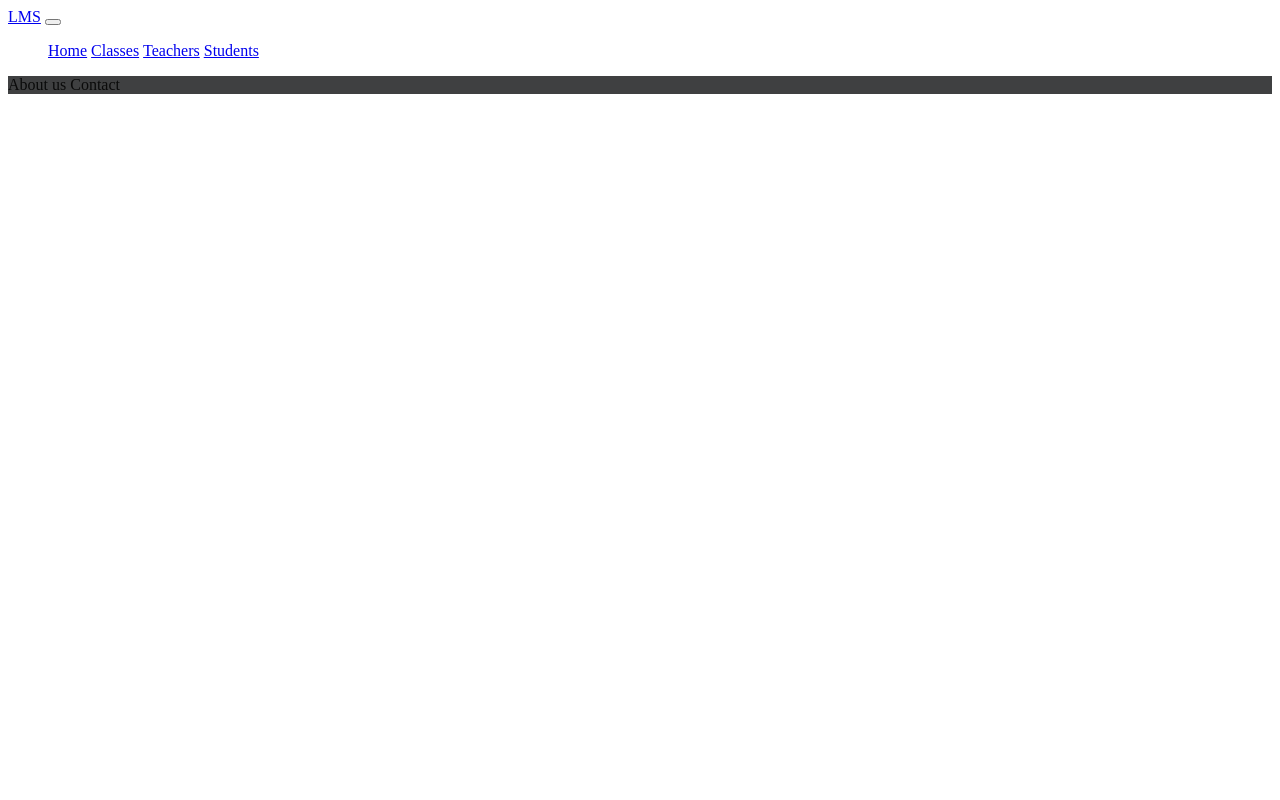
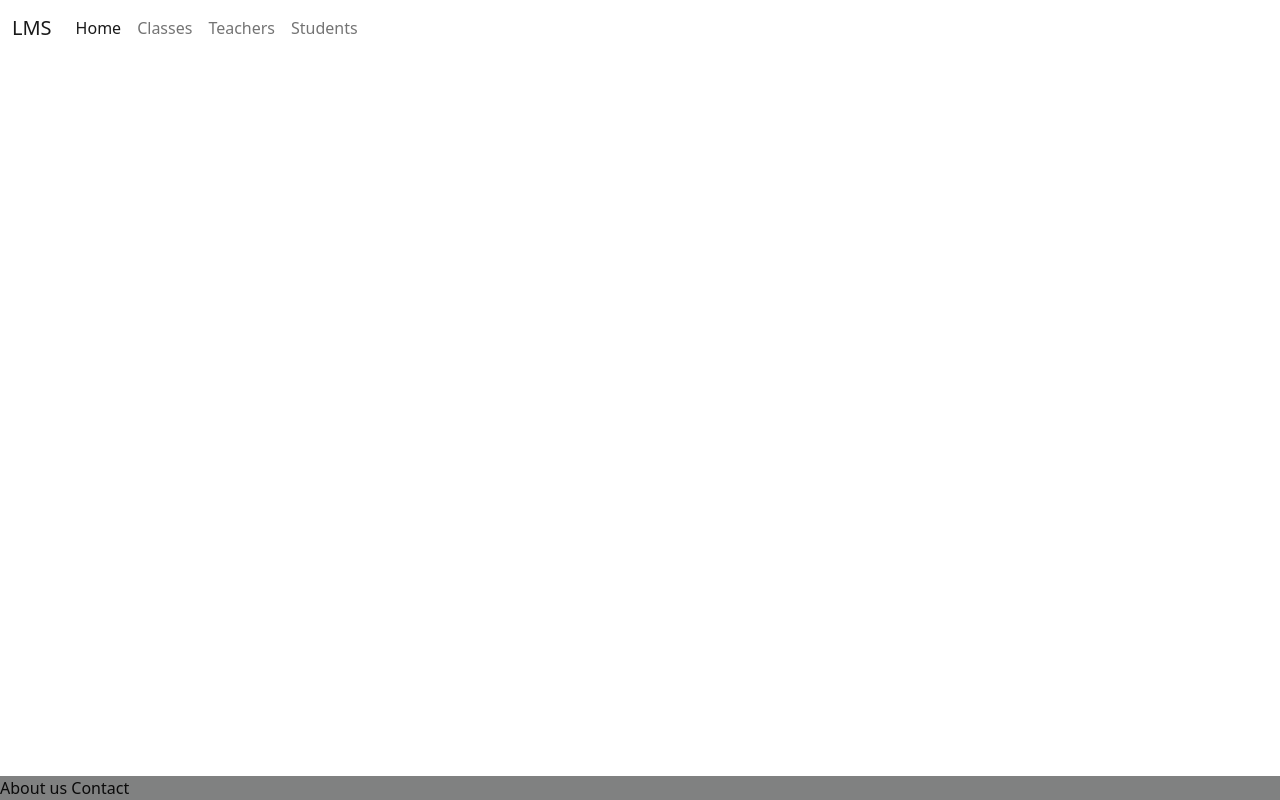
Before and after one commit to udeba/my-school-management-system-project, a plain HTML site: page index.html in a window 1280 px wide. Drawn offline with nearby package versions, Linux system fonts and the light colour scheme.

Commit message:
footer fixed

```diff
--- a/index.html
+++ b/index.html
@@ -5,9 +5,15 @@
     <meta name="viewport" content="width=device-width, initial-scale=1.0" />
     <title>LMS</title>
     <link rel="stylesheet" href="./style.css" />
+    <link
+      href="https://cdn.jsdelivr.net/npm/bootstrap@5.2.3/dist/css/bootstrap.min.css"
+      rel="stylesheet"
+      integrity="sha384-rbsA2VBKQhggwzxH7pPCaAqO46MgnOM80zW1RWuH61DGLwZJEdK2Kadq2F9CUG65"
+      crossorigin="anonymous"
+    />
   </head>
   <body>
-    <nav id="navbar" class="navbar navbar-expand-lg bg-body-tertiary">
+    <nav class="navbar navbar-expand-lg bg-body-tertiary">
       <div class="container-fluid">
         <a class="navbar-brand" href="#">LMS</a>
         <button
--- a/style.css
+++ b/style.css
@@ -1,6 +1,10 @@
 footer {
-  background-color: rgb(63, 64, 65);
+  background-color: rgb(128, 129, 129);
   color: #0a0a0a;
+  bottom: 0;
+  width: 100%;
+  left: 0;
+  position: absolute;
 }
 .nav-item {
   display: inline-block;
```
